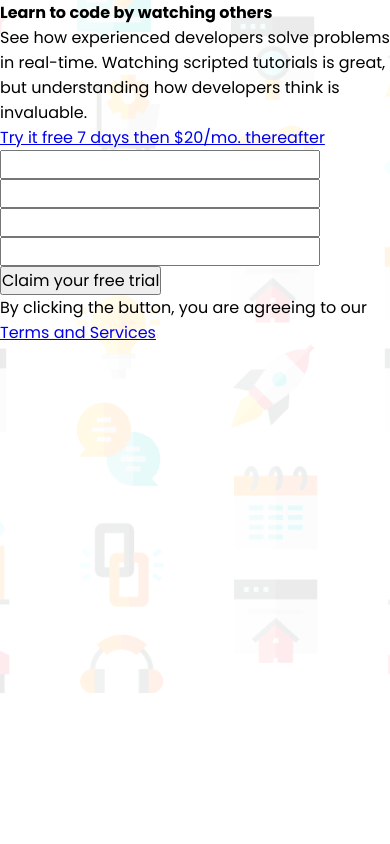
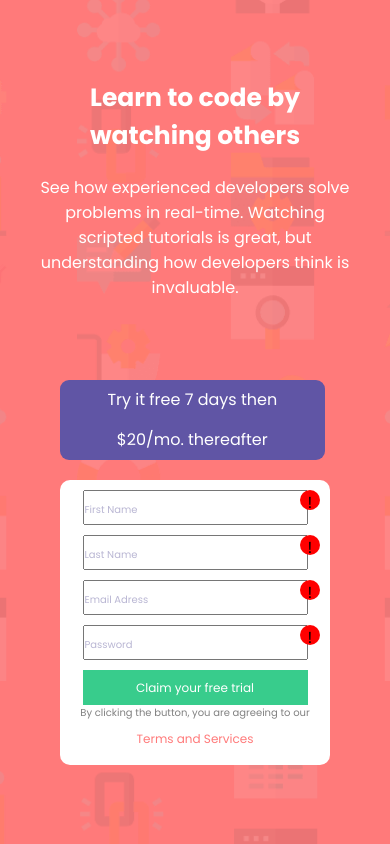
Before and after one commit to ugniusnor/intro-component-with-signup-form-master, a plain HTML site: page index.html in a window 390 px wide. Drawn offline with Linux system fonts and the light colour scheme.

Commit message:
Mobile structure,errors aded, styling need improve

```diff
--- a/css/main.css
+++ b/css/main.css
@@ -3,4 +3,157 @@ body {
     background-repeat: no-repeat;
     background-size: cover;
     background-position: center;
+    background-color: hsl(0, 100%, 74%) ;
+
 }
+/* ______________LAY OUT STYLING______________________-*/
+.container {
+
+    width: 100%;
+    min-height: 100vh;
+    display: flex;
+    align-items: center;
+    justify-content: center;
+    padding: 20px;
+}
+main {
+    display: block;
+    height: 100%;
+    width: 100%;
+    max-width: 850px;
+    margin: 0 auto;
+}
+.page-content {
+    width: 100%;
+    display: flex;
+    flex-direction: column;
+    justify-content: center;
+    align-items: center;
+    text-align: center;
+}
+.left-side-container {
+    width: 100%;
+    margin: 0 auto;
+    height: 100%;
+    padding-top: 40px;
+    padding-bottom: 40px;
+    display: flex;
+    align-items: center ;
+    justify-content: center;
+    flex-direction:column;
+    color: white;
+}
+.right-side-container {
+    width: 100%;
+    margin: 0 auto;
+    height: 100%;
+    padding: 40px;
+    display: flex;
+    align-items: center ;
+    justify-content: center;
+    flex-direction:column;
+
+
+}
+.form-container {
+    background-color: white;
+    padding: 10px;
+    margin-top: 20px;
+    height: 100%;
+    border-radius: 10px;
+
+
+}
+
+ /*_________________- Seperate compoents styling________________________- */
+
+ .trial-button {
+    background-color: hsl(248, 32%, 49%);
+    width: 98%;
+    height: 80px;
+    text-align: center;
+    border-radius: 9px;
+    line-height: 40px;
+    font-size: 20px;
+}
+.trial-button:hover {
+    background-color: hsl(240, 31%, 59%);
+}
+.trial-button-text {
+width: 80%;
+font-size: 5px;
+margin: auto;
+}
+
+.right-side-container> a {
+    text-decoration: none;
+    color: white;
+}
+
+.right-side-container {
+
+}
+input {
+    margin-bottom: 10px;
+    height: 35px;
+    width: 90%;
+
+
+}
+input::placeholder {
+    font-size: 10px;
+    font-weight: 20px;
+   color:hsl(246, 25%, 77%)
+
+}
+
+.submit-button {
+    width: 90%;
+    height: 35px;
+    background-color: hsl(154, 59%, 51%);
+    outline: none;
+    border: none;
+    color: white;
+    line-height: 35px;
+    cursor: pointer;
+    font-size: 12px;
+    font-weight: 15;
+}
+.submit-button:hover {
+  background-color: hsl(152, 100%, 74%);
+}
+.text-box {
+    width: 90%;
+}
+.text-box > h1 {
+    margin-bottom: 20px;
+    font-size: 25px;
+}
+
+footer {
+    color: grey;
+    font-size: 5px;
+}
+footer > p {
+    font-size: 10px;
+}
+footer > p > span > a{
+    text-decoration: none;
+    color:  hsl(0, 100%, 74%);
+    font-size: 12px;
+}
+
+.error {
+    width: 20px;
+    height: 20px;
+    background-color: red;
+    position: absolute;
+    /* top: 15px;
+    right: 40px; */
+    top: 0;
+    right: 0;
+    border-radius: 50%;
+}
+.input-container {
+    position: relative;
+}
--- a/index.html
+++ b/index.html
@@ -14,12 +14,13 @@
 <body>
 
 <section class="container">
-
+<main>
+  <div class="page-content">
 <div class="left-side-container">
 <div class="text-box">
-  <h3>
+  <h1>
     Learn to code by watching others
-  </h3>
+  </h1>
   <p>
     See how experienced developers solve problems in real-time. Watching scripted tutorials is great,
     but understanding how developers think is invaluable.
@@ -30,25 +31,33 @@
 </div>
 
 <div class="right-side-container">
-<div>
-  <a href="#">Try it free 7 days then $20/mo. thereafter</a>
-</div>
+<a href="">
+  <div class="trial-button">
+<div class="trial-button-text">  <p> Try it free 7 days then  $20/mo. thereafter </p></div>
+</div></a>
+
 <div class="form-container">
   <form action="#">
-    <input type="text">
-    <input type="text">
-    <input type="text">
-    <input type="text">
-    <button type="submit">Claim your free trial</button>
+    <div class="input-container"> <input id="name" type="text" placeholder="First Name">
+      <div class="error">!</div> </div>
+
+      <div class="input-container"> <input type="text" placeholder="Last Name">
+        <div class="error">!</div> </div>
+
+    <div class="input-container"> <input type="email" placeholder="Email Adress">  <div class="error">!</div></div>
+    <div class="input-container"> <input type="password" placeholder="Password">  <div class="error">!</div></div>
+    <button class="submit-button"type="submit">Claim your free trial</button>
   </form>
-  <p>   By clicking the button, you are agreeing to our<span> <a href="#">Terms and Services</a></span> </p>
+  <footer>
+  <p>  By clicking the button, you are agreeing to our<span> <a href="#">Terms and Services</a></span> </p>
+</footer>
 </div>
 
 </div>
 
 
-
-
+</div>
+</main>
 </section>
 
 
```
